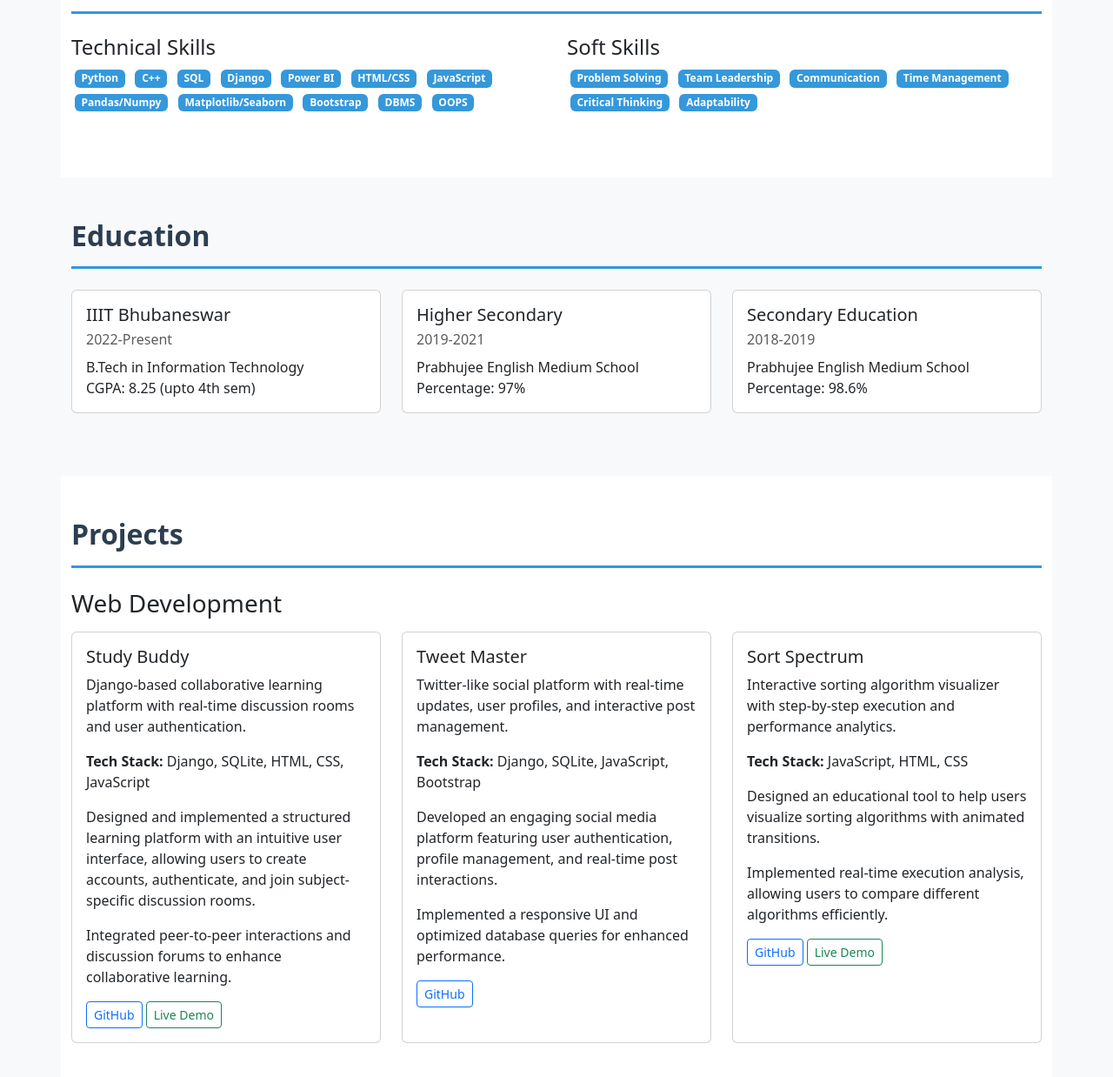
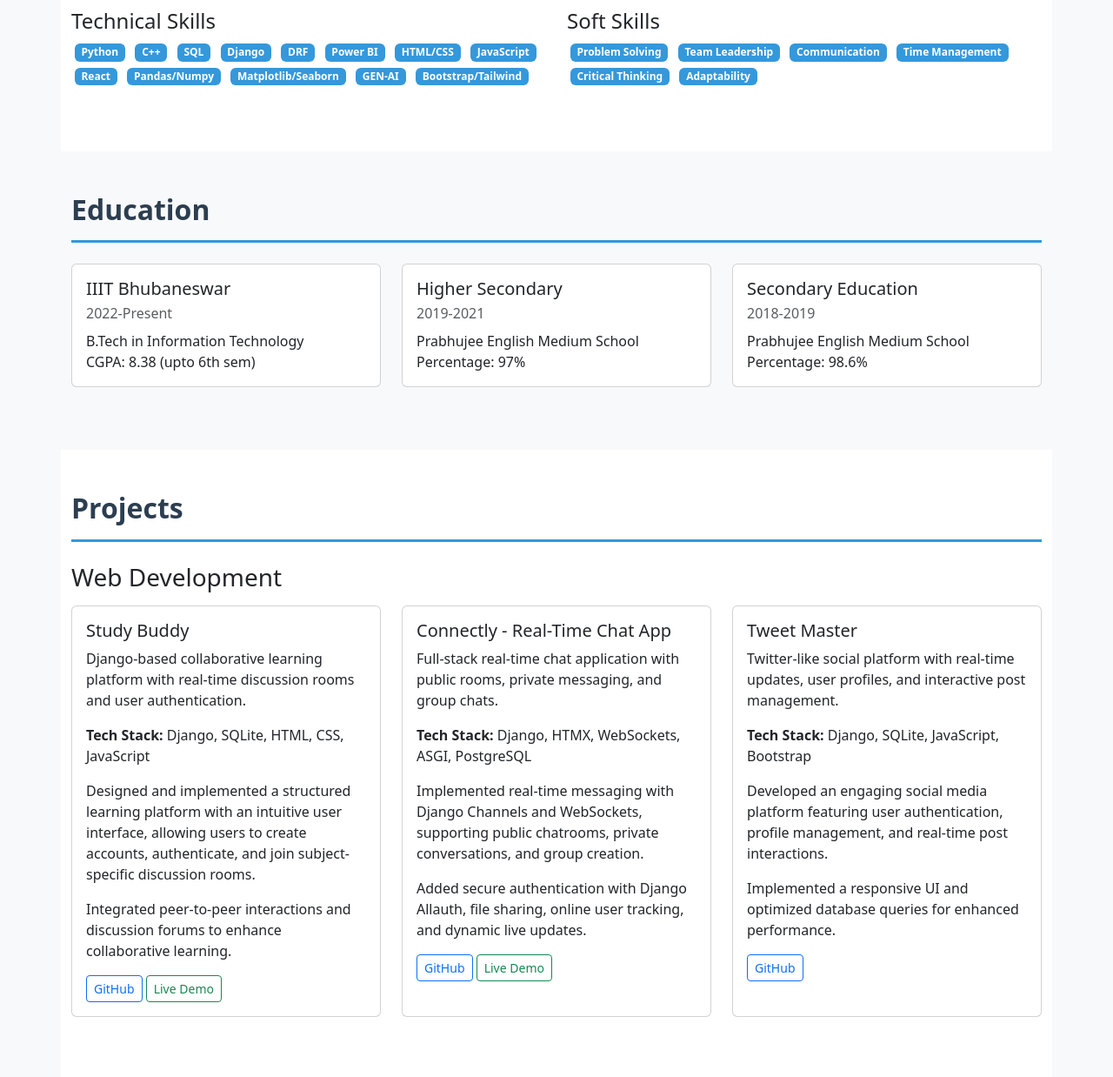
Before and after one commit to ParthasarathiMohanty986/Portfolio-psm, a plain HTML site: page index.html in a window 1280 px wide. Shown: the part 543-1781 px from the top of the page at 87% size. Drawn offline with nearby package versions, Linux system fonts and the light colour scheme.

Commit message:
Update index.html

```diff
--- a/index.html
+++ b/index.html
@@ -45,7 +45,7 @@
                     <li class="nav-item"><a class="nav-link" href="#contact">Contact</a></li>
                       <!-- Added CV Download Button in Navbar -->
                     <li class="nav-item ms-2">
-                        <a href="https://drive.google.com/uc?export=download&id=1MZGZwyQDxkUS9xLTZkF3rUWIxZtEBdCf"
+                        <a href="https://drive.google.com/file/d/1rMquUrw65nbiPf1J8kpDPBVrKbpX9XpL/view?usp=sharing"
                            class="btn btn-primary btn-sm"
                            download="Partha_Sarathi_Mohanty_CV.pdf">
                             <i class="fas fa-download me-1"></i>Download CV
@@ -79,7 +79,7 @@
             <div class="col-md-8">
                 <h1 class="display-4 mb-3">Partha Sarathi Mohanty</h1>
                 <p class="lead">
-                    I'm a passionate <strong>Data Analyst</strong> and <strong>Backend Developer</strong> with expertise in
+                    I'm a passionate <strong>Problem Solver</strong> and <strong>Developer</strong> with expertise in
                     building scalable web applications and deriving actionable insights from complex datasets.
                     As a <strong>Data Science enthusiast</strong> and engineer, I thrive on solving real-world problems
                     through innovative technological solutions. My toolkit includes Python, Django, SQL, and
@@ -101,14 +101,16 @@
                     <span class="badge skill-badge">C++</span>
                     <span class="badge skill-badge">SQL</span>
                     <span class="badge skill-badge">Django</span>
+                    <span class="badge skill-badge">DRF</span>
                     <span class="badge skill-badge">Power BI</span>
                     <span class="badge skill-badge">HTML/CSS</span>
                     <span class="badge skill-badge">JavaScript</span>
+                    <span class="badge skill-badge">React</span>
                     <span class="badge skill-badge">Pandas/Numpy</span>
                     <span class="badge skill-badge">Matplotlib/Seaborn</span>
-                    <span class="badge skill-badge">Bootstrap</span>
-                    <span class="badge skill-badge">DBMS</span>
-                    <span class="badge skill-badge">OOPS</span>
+                     <span class="badge skill-badge">GEN-AI</span>
+                    <span class="badge skill-badge">Bootstrap/Tailwind</span>
+
                 </div>
             </div>
             <div class="col-md-6">
@@ -134,7 +136,7 @@
                     <div class="card-body">
                         <h5 class="card-title">IIIT Bhubaneswar</h5>
                         <p class="card-subtitle mb-2 text-muted">2022-Present</p>
-                        <p class="card-text">B.Tech in Information Technology<br>CGPA: 8.25 (upto 4th sem)</p>
+                        <p class="card-text">B.Tech in Information Technology<br>CGPA: 8.38 (upto 6th sem)</p>
                     </div>
                 </div>
             </div>
@@ -163,8 +165,11 @@
 <section id="projects" class="container py-5 bg-white">
     <h2 class="section-title mb-4">Projects</h2>
 
+    <!-- Web Development -->
     <h3 class="mb-3">Web Development</h3>
     <div class="row mb-5">
+
+        <!-- Study Buddy -->
         <div class="col-md-4 mb-4">
             <div class="card project-card h-100">
                 <div class="card-body">
@@ -180,6 +185,25 @@
                 </div>
             </div>
         </div>
+
+        <!-- Chat App -->
+        <div class="col-md-4 mb-4">
+            <div class="card project-card h-100">
+                <div class="card-body">
+                    <h5 class="card-title">Connectly - Real-Time Chat App</h5>
+                    <p class="card-text">Full-stack real-time chat application with public rooms, private messaging, and group chats.</p>
+                    <p><strong>Tech Stack:</strong> Django, HTMX, WebSockets, ASGI, PostgreSQL</p>
+                    <p>Implemented real-time messaging with Django Channels and WebSockets, supporting public chatrooms, private conversations, and group creation.</p>
+                    <p>Added secure authentication with Django Allauth, file sharing, online user tracking, and dynamic live updates.</p>
+                    <div class="mt-auto">
+                        <a href="https://github.com/ParthasarathiMohanty986/Realtime_chat" class="btn btn-sm btn-outline-primary" target="_blank">GitHub</a>
+                        <a href="https://realtime-chat-eg5b.onrender.com" class="btn btn-sm btn-outline-success" target="_blank">Live Demo</a>
+                    </div>
+                </div>
+            </div>
+        </div>
+
+        <!-- Tweet Master -->
         <div class="col-md-4 mb-4">
             <div class="card project-card h-100">
                 <div class="card-body">
@@ -189,28 +213,34 @@
                     <p>Developed an engaging social media platform featuring user authentication, profile management, and real-time post interactions.</p>
                     <p>Implemented a responsive UI and optimized database queries for enhanced performance.</p>
                     <div class="mt-auto">
-                        <a href="https://github.com/ParthasarathiMohanty986/Tweetmaster" class="btn btn-sm btn-outline-primary">GitHub</a>
+                        <a href="https://github.com/ParthasarathiMohanty986/Tweetmaster" class="btn btn-sm btn-outline-primary" target="_blank">GitHub</a>
                     </div>
                 </div>
             </div>
         </div>
+
+    </div>
+
+    <!-- GenAI Projects -->
+    <h3 class="mb-3">GenAI Projects</h3>
+    <div class="row mb-5">
         <div class="col-md-4 mb-4">
             <div class="card project-card h-100">
                 <div class="card-body">
-                    <h5 class="card-title">Sort Spectrum</h5>
-                    <p class="card-text">Interactive sorting algorithm visualizer with step-by-step execution and performance analytics.</p>
-                    <p><strong>Tech Stack:</strong> JavaScript, HTML, CSS</p>
-                    <p>Designed an educational tool to help users visualize sorting algorithms with animated transitions.</p>
-                    <p>Implemented real-time execution analysis, allowing users to compare different algorithms efficiently.</p>
+                    <h5 class="card-title">AI-Powered Newsletter Generator</h5>
+                    <p class="card-text">End-to-end AI-powered tool for generating dynamic newsletters using real-time news and AI summarization.</p>
+                    <p><strong>Tech Stack:</strong> Python, Streamlit, Gemini AI, Jinja2, Feedparser</p>
+                    <p>Built a modular Python app that fetches real-time news via RSS feeds, summarizes content using Gemini AI, and renders interactive newsletters in Streamlit.</p>
+                    <p>Implemented category-based filtering (Tech, Sports, Business) and interactive UI with support for multilingual summaries and dark mode.</p>
                     <div class="mt-auto">
-                        <a href="https://github.com/ParthasarathiMohanty986/SortSpectrum" class="btn btn-sm btn-outline-primary" target="_blank">GitHub</a>
-                        <a href="https://parthasarathimohanty986.github.io/SortSpectrum/" class="btn btn-sm btn-outline-success" target="_blank">Live Demo</a>
+                        <a href="https://github.com/ParthasarathiMohanty986/ai-newsletter-generator" class="btn btn-sm btn-outline-primary" target="_blank">GitHub</a>
                     </div>
                 </div>
             </div>
         </div>
     </div>
 
+    <!-- Data Analysis -->
     <h3 class="mb-3">Data Analysis</h3>
     <div class="row">
         <div class="col-md-4 mb-4">
@@ -222,21 +252,22 @@
                     <p>Developed an interactive dashboard showcasing key insights such as country-wise performance, gender-based statistics, and medal trends over time.</p>
                     <p>Utilized Python Pandas for data preprocessing and cleaning to ensure accuracy in visualization.</p>
                     <div class="mt-auto">
-                        <a href="https://github.com/ParthasarathiMohanty986/Paris-2024-Olympic-Insights-Hub" class="btn btn-sm btn-outline-primary">GitHub</a>
+                        <a href="https://github.com/ParthasarathiMohanty986/Paris-2024-Olympic-Insights-Hub" class="btn btn-sm btn-outline-primary" target="_blank">GitHub</a>
                     </div>
                 </div>
             </div>
         </div>
+
         <div class="col-md-4 mb-4">
             <div class="card project-card h-100">
                 <div class="card-body">
                     <h5 class="card-title">AtliQ Mart’s Diwali & Sankranti Promotions</h5>
                     <p class="card-text">SQL-based analysis of promotional campaigns conducted by AtliQ Mart during Diwali 2023 and Sankranti 2024.</p>
-                    <p><strong>Tech Stack:</strong> SQL,Python,PowerBI</p>
+                    <p><strong>Tech Stack:</strong> SQL, Python, Power BI</p>
                     <p>Analyzed sales data to evaluate promotional effectiveness, identifying high-value discounted products and store performance.</p>
                     <p>Utilized SQL queries to extract meaningful insights on campaign success, revenue impact, and future strategy optimization.</p>
                     <div class="mt-auto">
-                        <a href="https://github.com/ParthasarathiMohanty986/Atliq-Mart-Festive-Sales-Insights" class="btn btn-sm btn-outline-primary">GitHub</a>
+                        <a href="https://github.com/ParthasarathiMohanty986/Atliq-Mart-Festive-Sales-Insights" class="btn btn-sm btn-outline-primary" target="_blank">GitHub</a>
                     </div>
                 </div>
             </div>
```
